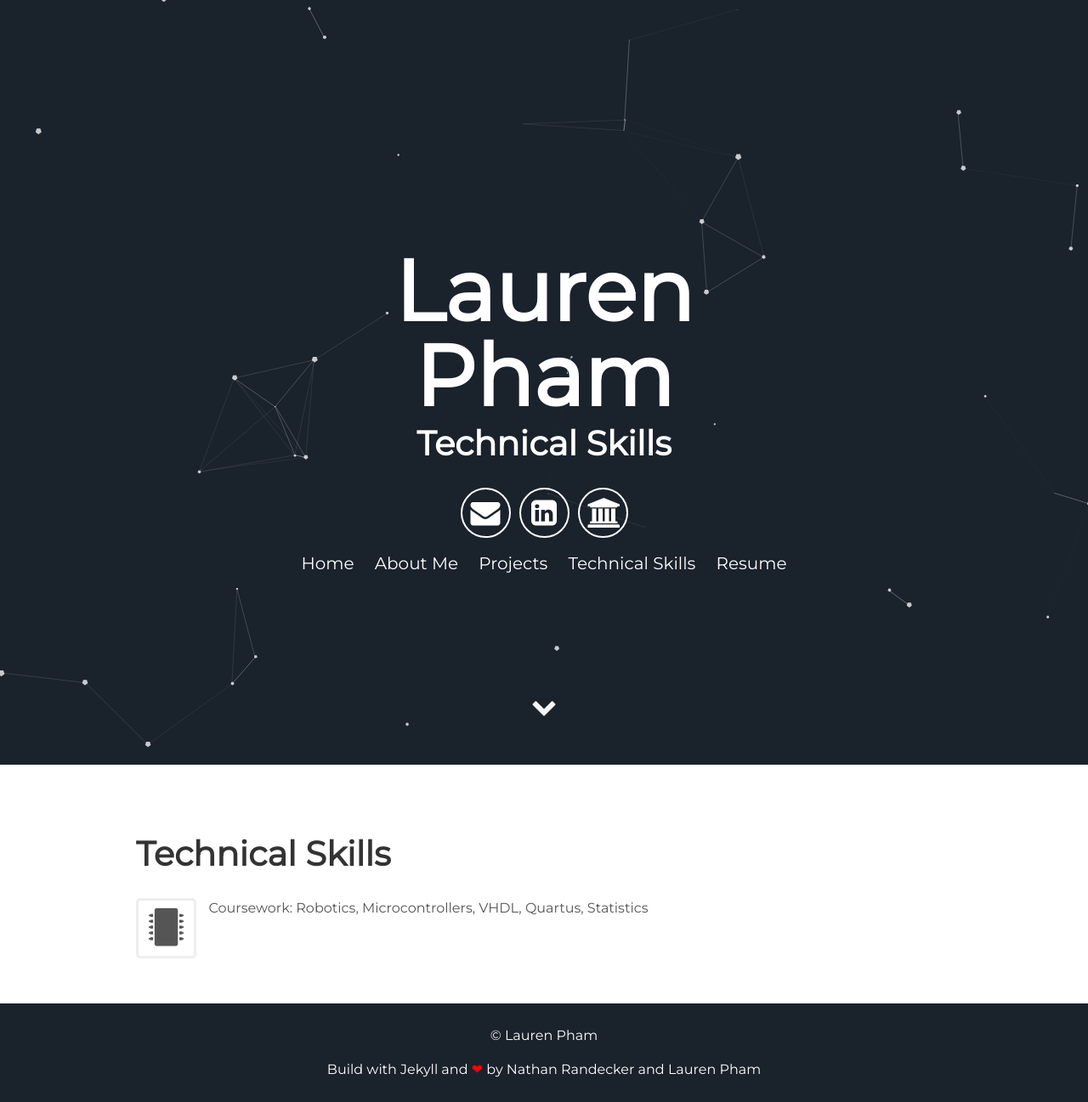
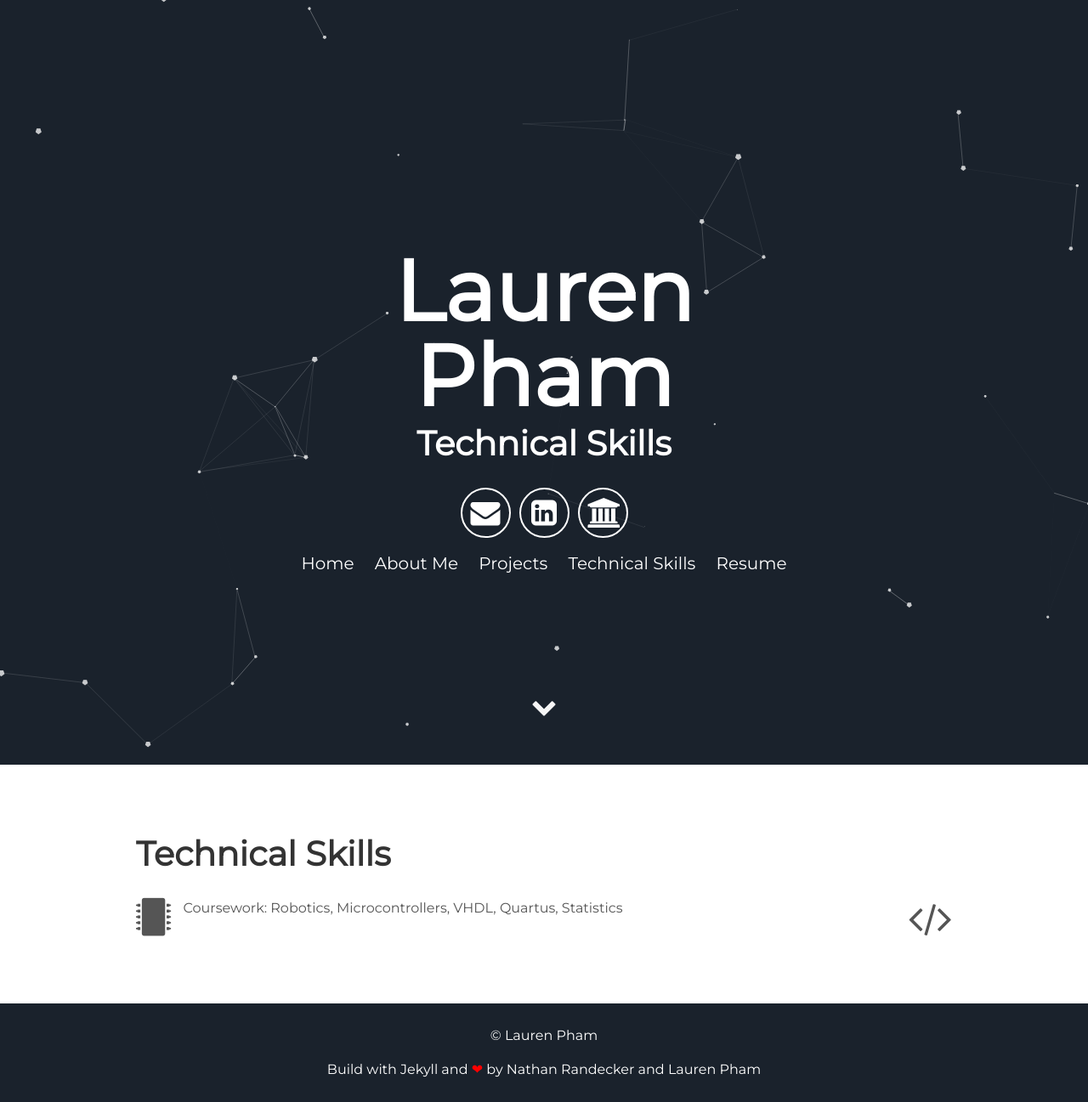
Before and after one commit to laurenpham/techskills, a Jekyll site: the page built from index.html, in a window 1280 px wide. Shown: the whole page at 85% size. Built offline with Jekyll 4.4.1, drawn with Linux system fonts in a browser that asks for light colours.

Commit message:
Update about.html

```diff
--- a/_includes/about.html
+++ b/_includes/about.html
@@ -4,7 +4,9 @@
   </head>
   <body>
     <h1>Technical Skills</h1>
-    <i class="fa fa-microchip fa-3x fa-pull-left fa-border"></i>
+    <i class="fa fa-microchip fa-3x fa-pull-left"></i>
     Coursework: Robotics, Microcontrollers, VHDL, Quartus, Statistics
+    <i class="fa fa-code fa-3x fa-pull-right"></i>
+    <i class="fa fa-vials fa-3x fa-pull-left"></i>
   </body>
 </html>
```
